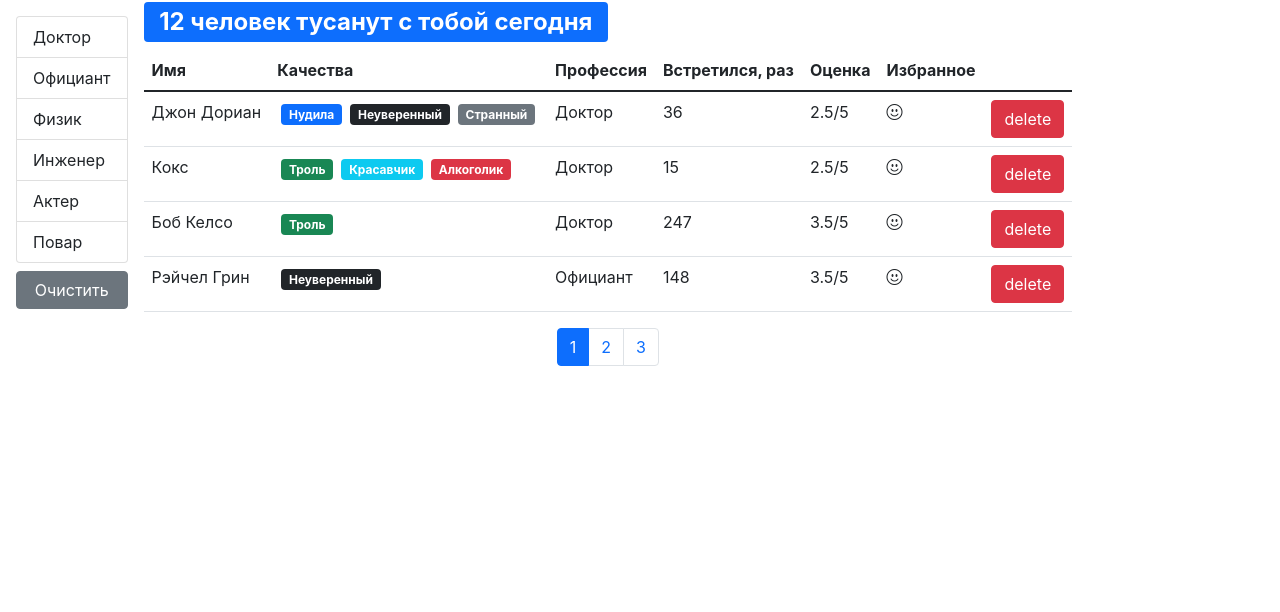
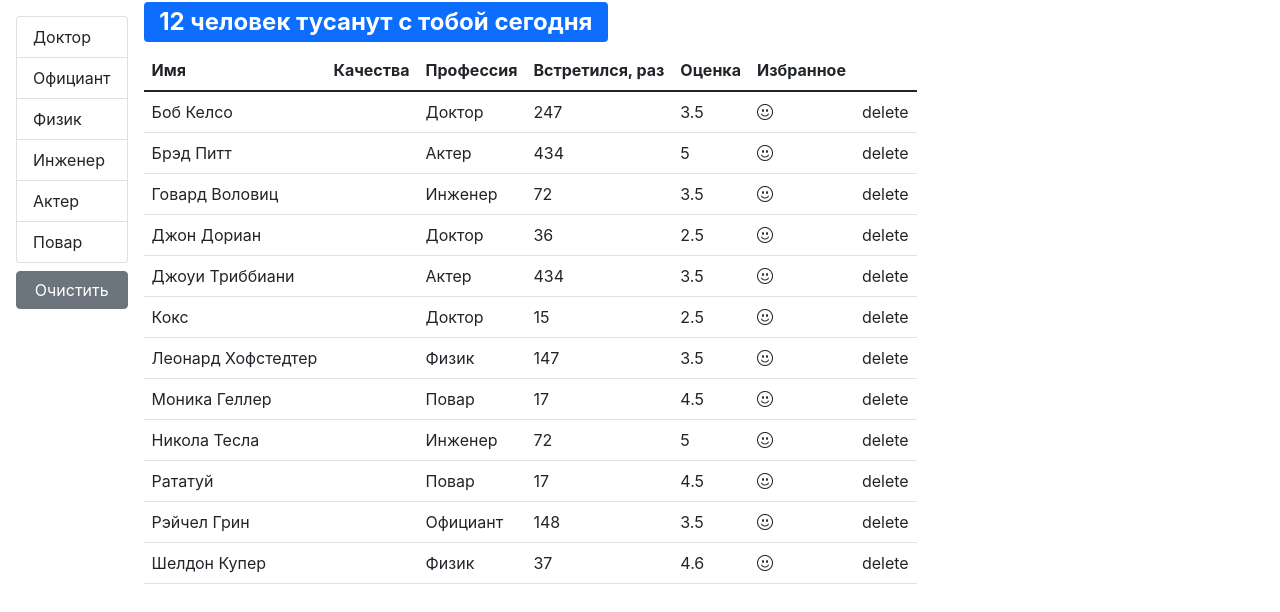
Before and after one commit to DmitryKgit/course_project, a React (Create React App) app: page / in a window 1280 px wide. Shown: the top 612 px of the page. Built offline with nearby package versions, Linux system fonts and the light colour scheme.

Commit message:
lesson6 Sort num7

```diff
--- a/src/App.jsx
+++ b/src/App.jsx
@@ -15,10 +15,9 @@ const App = () => {
 
   const handleToggleBookMark = (id) => {
     setUsers(
-      users.filter((user) => {
+      users.map((user) => {
         if (user._id === id) {
-          user.bookmark = !user.bookmark;
-          return user;
+          return { ...user, bookmark: !user.bookmark };
         }
         return user;
       })
@@ -31,7 +30,7 @@ const App = () => {
         <Users
           users={users}
           onDelete={handleDelete}
-          onToggle={handleToggleBookMark}
+          onToggleBookMark={handleToggleBookMark}
         />
       )}
     </>
--- a/src/components/bookmark.jsx
+++ b/src/components/bookmark.jsx
@@ -1,21 +1,16 @@
 import React from "react";
 import PropTypes from "prop-types";
 
-const Bookmark = ({ status, id, onToggle }) => {
+const BookMark = ({ status, ...rest }) => {
   return (
     <span>
-      <i
-        className={`bi bi-emoji-smile${status ? "-fill" : ""}`}
-        onClick={() => onToggle(id)}
-      ></i>
+      <i className={`bi bi-emoji-smile${status ? "-fill" : ""}`}></i>
     </span>
   );
 };
 
-Bookmark.propTypes = {
-  status: PropTypes.bool.isRequired,
-  id: PropTypes.string.isRequired,
-  onToggle: PropTypes.func.isRequired
+BookMark.propTypes = {
+  status: PropTypes.bool
 };
 
-export default Bookmark;
+export default BookMark;
--- /dev/null
+++ b/src/components/tableBody.jsx
@@ -0,0 +1,35 @@
+import React from "react";
+import PropTypes from "prop-types";
+import _ from "lodash";
+
+const TableBody = ({ data, columns }) => {
+  const renderContent = (item, column) => {
+    if (columns[column].component) {
+      const component = columns[column].component;
+      if (typeof component === "function") {
+        return component(item);
+      }
+      return component;
+    }
+    return _.get(item, columns[column].path);
+  };
+
+  return (
+    <tbody>
+      {data.map((item) => (
+        <tr key={item._id}>
+          {Object.keys(columns).map((column) => (
+            <td key={column}>{renderContent(item, column)}</td>
+          ))}
+        </tr>
+      ))}
+    </tbody>
+  );
+};
+
+TableBody.propTypes = {
+  data: PropTypes.array.isRequired,
+  columns: PropTypes.object.isRequired
+};
+
+export default TableBody;
--- /dev/null
+++ b/src/components/tableHeader.jsx
@@ -0,0 +1,44 @@
+import React from "react";
+import PropTypes from "prop-types";
+
+const TableHeader = ({ onSort, selectedSort, columns }) => {
+  const handleSort = (item) => {
+    if (selectedSort.path === item) {
+      onSort({
+        ...selectedSort,
+        order: selectedSort.order === "asc" ? "desc" : "asc"
+      });
+    } else {
+      onSort({ path: item, order: "asc" });
+    }
+  };
+
+  return (
+    <thead>
+      <tr>
+        {Object.keys(columns).map((column) => (
+          <th
+            key={column}
+            onClick={
+              columns[column].path
+                ? () => handleSort(columns[column].path)
+                : undefined
+            }
+            {...{ role: columns[column].path && "button" }}
+            scope="col"
+          >
+            {columns[column].name}
+          </th>
+        ))}
+      </tr>
+    </thead>
+  );
+};
+
+TableHeader.propTypes = {
+  selectedSort: PropTypes.object.isRequired,
+  onSort: PropTypes.func.isRequired,
+  columns: PropTypes.object.isRequired
+};
+
+export default TableHeader;
--- a/src/components/user.jsx
+++ b/src/components/user.jsx
@@ -26,7 +26,7 @@ const User = ({
       <td>{completedMeetings}</td>
       <td>{rate}/5</td>
       <td>
-        <Bookmark status={bookmark} id={_id} onToggle={onToggle} />
+        <Bookmark status={bookmark} id={_id} onToggleBookMark={onToggle} />
       </td>
       <td>
         <button
--- a/src/components/users.jsx
+++ b/src/components/users.jsx
@@ -2,17 +2,20 @@ import React, { useState, useEffect } from "react";
 import PropTypes from "prop-types";
 import Pagination from "./pagination";
 import { paginate } from "../utils/paginate";
-import User from "./user";
+// import User from "./user";
 import api from "../api";
 import GroupList from "./groupList";
 import SearchStatus from "./searchStatus";
+import UserTable from "./usersTable";
+import _ from "lodash";
 
 const Users = ({ users: allUsers, ...rest }) => {
-  const pageSize = 4;
+  const pageSize = 12;
 
   const [currentPage, setCurrentPage] = useState(1);
   const [professions, setProfessions] = useState();
   const [selectedProf, setSelectedProf] = useState();
+  const [sortBy, setSortBy] = useState({ iter: "name", order: "asc" });
 
   useEffect(() => {
     api.professions.fetchAll().then((data) => setProfessions(data));
@@ -30,6 +33,10 @@ const Users = ({ users: allUsers, ...rest }) => {
     setSelectedProf(item);
   };
 
+  const handleSort = (item) => {
+    setSortBy(item);
+  };
+
   const filteredUsers = selectedProf
     ? allUsers.filter(
         (user) =>
@@ -39,7 +46,10 @@ const Users = ({ users: allUsers, ...rest }) => {
 
   const count = filteredUsers.length;
 
-  const userCrop = paginate(filteredUsers, currentPage, pageSize);
+  const sortedUsers = _.orderBy(filteredUsers, [sortBy.iter], [sortBy.order]);
+
+  const userCrop = paginate(sortedUsers, currentPage, pageSize);
+
   const clearFilter = () => {
     setSelectedProf();
   };
@@ -62,24 +72,12 @@ const Users = ({ users: allUsers, ...rest }) => {
         <SearchStatus usersLen={count} />
 
         {count !== 0 && (
-          <table className="table">
-            <thead>
-              <tr>
-                <th scope="col">Имя</th>
-                <th scope="col">Качества</th>
-                <th scope="col">Профессия</th>
-                <th scope="col">Встретился, раз</th>
-                <th scope="col">Оценка</th>
-                <th scope="col">Избранное</th>
-                <th scope="col"></th>
-              </tr>
-            </thead>
-            <tbody>
-              {userCrop.map((user) => (
-                <User key={user._id} {...user} {...rest} />
-              ))}
-            </tbody>
-          </table>
+          <UserTable
+            users={userCrop}
+            onSort={handleSort}
+            selectedSort={sortBy}
+            {...rest}
+          />
         )}
         <div className="d-flex justify-content-center">
           <Pagination
--- /dev/null
+++ b/src/components/usersTable.jsx
@@ -0,0 +1,48 @@
+import React from "react";
+import PropTypes from "prop-types";
+import TableHeader from "./tableHeader";
+import TableBody from "./tableBody";
+import BookMark from "./bookmark";
+
+const UserTable = ({
+  users,
+  onSort,
+  selectedSort,
+  onToggleBookMark,
+  ...rest
+}) => {
+  const columns = {
+    name: { path: "name", name: "Имя" },
+    qualities: { name: "Качества" },
+    professions: { path: "profession.name", name: "Профессия" },
+    completedMeetings: { path: "completedMeetings", name: "Встретился, раз" },
+    rate: { path: "rate", name: "Оценка" },
+    bookmark: {
+      path: "bookmark",
+      name: "Избранное",
+      component: (user) => (
+        <BookMark
+          status={user.bookmark}
+          onClick={() => onToggleBookMark(user._id)}
+        />
+      )
+    },
+    delete: { component: "delete" }
+  };
+
+  return (
+    <table className="table">
+      <TableHeader {...{ onSort, selectedSort, columns }} />
+      <TableBody {...{ columns, data: users }} />
+    </table>
+  );
+};
+
+UserTable.propTypes = {
+  users: PropTypes.array.isRequired,
+  onSort: PropTypes.func.isRequired,
+  selectedSort: PropTypes.object.isRequired,
+  onToggleBookMark: PropTypes.func.isRequired
+};
+
+export default UserTable;
```
